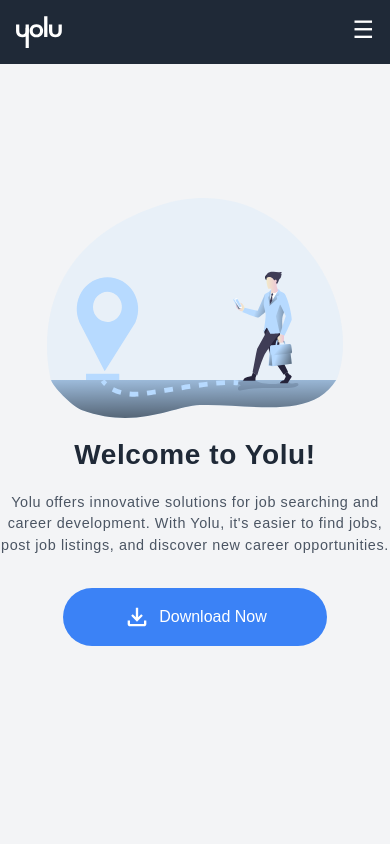
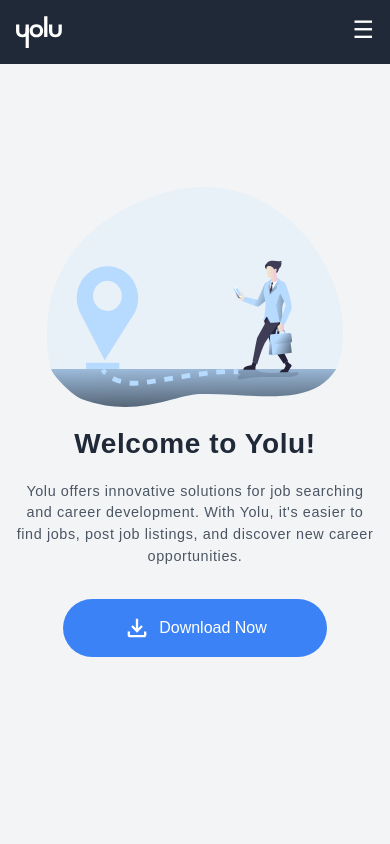
Before and after one commit to hazratAZE/yolu.app, a Next.js app: page /en in a window 390 px wide. Shown: the top 844 px of the page. Built offline with nearby package versions, Linux system fonts and the light colour scheme.

Commit message:
Added some padding to intro screen

```diff
--- a/src/app/components/Intro.tsx
+++ b/src/app/components/Intro.tsx
@@ -5,7 +5,7 @@ const Intro = () => {
   const t = useTranslations();
   return (
     <section id="intro" className="bg-gray-100 min-h-screen flex items-center">
-      <div className="container mx-auto  flex flex-col md:flex-row items-center">
+      <div className="container mx-auto  flex flex-col md:flex-row items-center px-4">
         {/* Mobilde Yukarıda Olacak Görsel */}
         <div className="md:w-1/2 flex justify-end order-1 md:order-2 mb-4 md:mb-0">
           <Image
```
